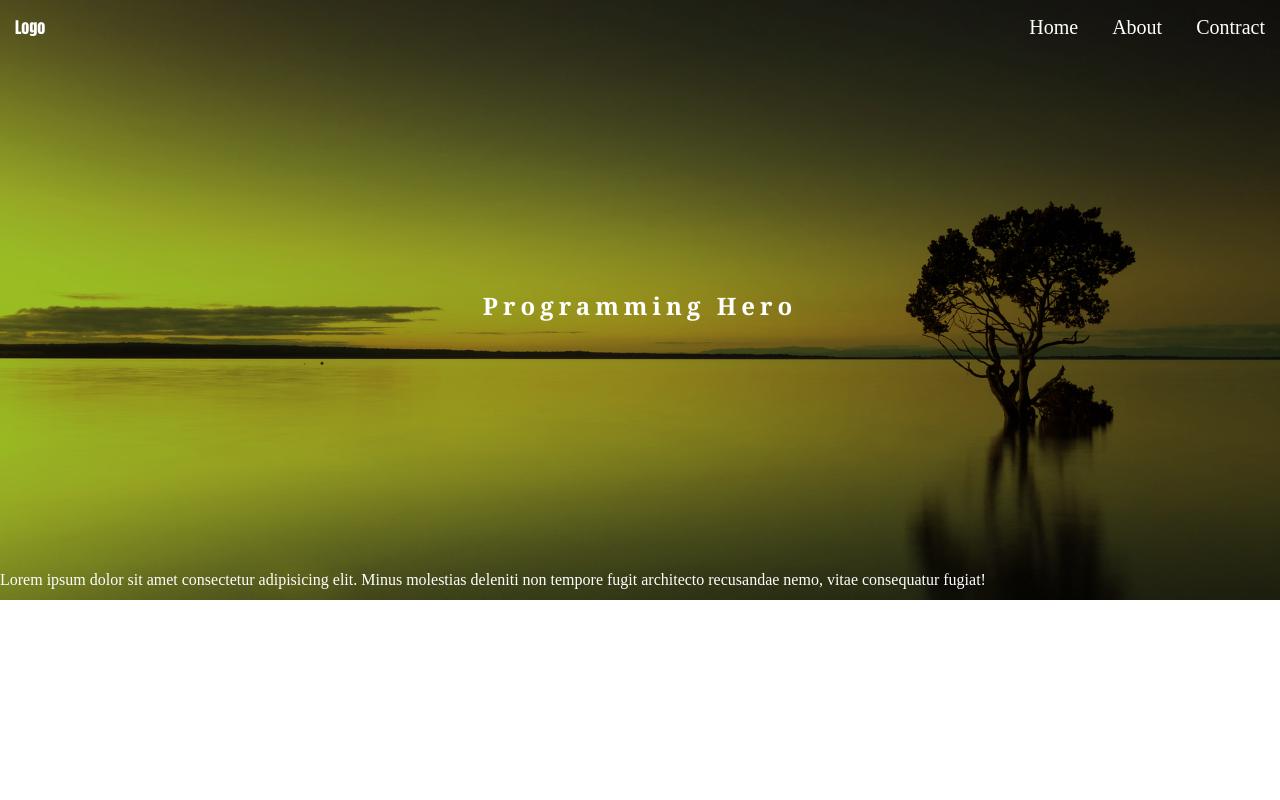
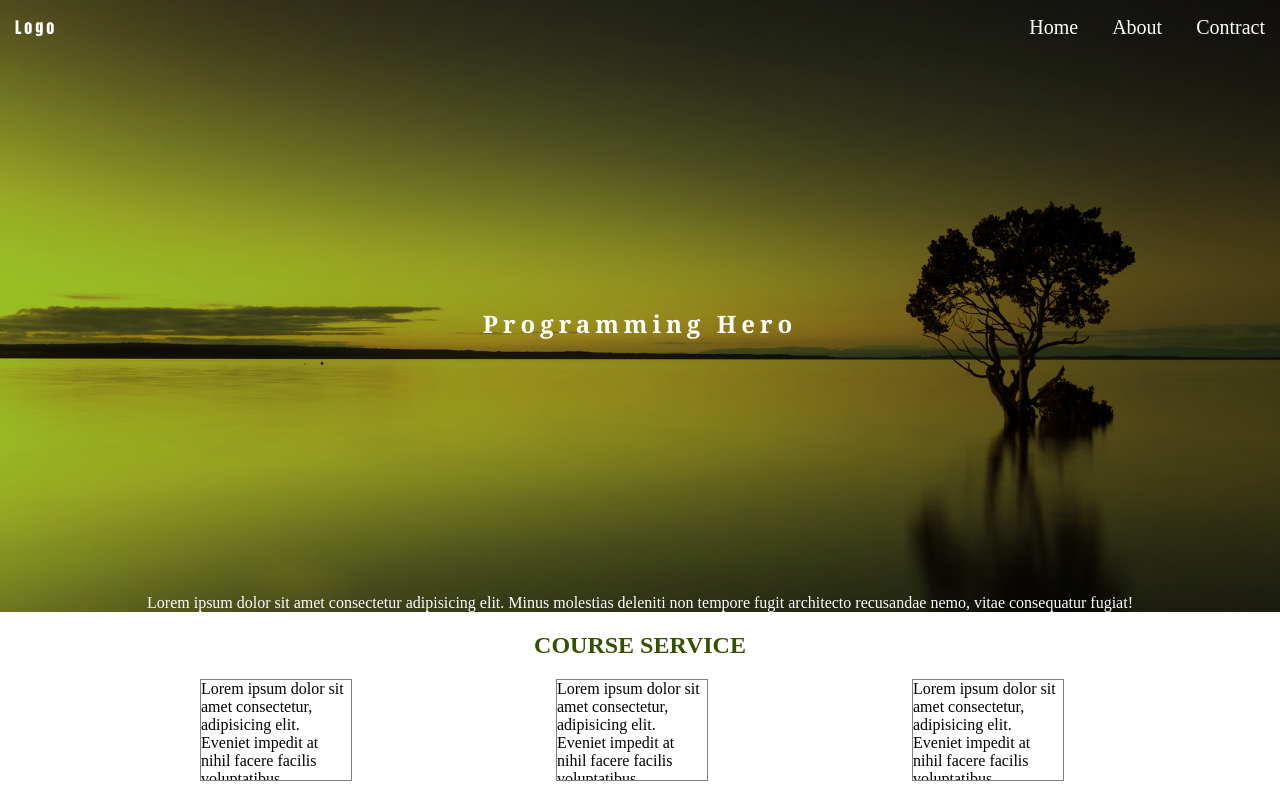
Before and after one commit to mdborhanuddin1/my-first-repo, a plain HTML site: page index.html in a window 1280 px wide. Drawn offline with Linux system fonts and the light colour scheme.

Commit message:
added code

```diff
--- a/index-style.css
+++ b/index-style.css
@@ -3,7 +3,7 @@ body{
 }
 .header{
     background-image: url(tree.jpg);
-    height: 600px;
+    /* height: 600px; */
     background-size: 100%;
     background-repeat: no-repeat;
     background-blend-mode: multiply;
@@ -26,14 +26,30 @@ ul li{
     padding: 15px;
     font-weight: 600;
     font-family: Impact, Haettenschweiler, 'Arial Narrow Bold', sans-serif;
+    letter-spacing: 3px;
 }
-h2{
+.head{
     font-family: Cambria, Cochin, Georgia, Times, 'Times New Roman', serif;
     letter-spacing: 5px;
-    margin: auto;
+    /* margin: auto; */
     height: 500px;
     width: 100%;
     justify-content: center;
     align-items: center;
     display: flex;
 }
+p{
+    text-align: center;
+}
+.service{
+    color: rgb(54, 80, 1);
+    text-align: center;
+}
+.box1{
+    display:inline-block;
+    width: 150px;
+    height: 100px;
+    border: 1px solid gray;
+    overflow: hidden;
+    margin-left: 200px;
+}
--- a/index.html
+++ b/index.html
@@ -19,8 +19,14 @@
                 <div class="logo">Logo</div>
             </div>
         </div>
-        <h2>Programming Hero</h2>
+        <h2 class="head">Programming Hero</h2>
         <p>Lorem ipsum dolor sit amet consectetur adipisicing elit. Minus molestias deleniti non tempore fugit architecto recusandae nemo, vitae consequatur fugiat!</p>
+    </div>
+    <h2 class="service">COURSE SERVICE</h2>
+    <div class="box">
+        <div class="box1 box-box1">Lorem ipsum dolor sit amet consectetur, adipisicing elit. Eveniet impedit at nihil facere facilis voluptatibus laudantium minima. Officia, est debitis?</div>
+        <div class="box1 box-box2">Lorem ipsum dolor sit amet consectetur, adipisicing elit. Eveniet impedit at nihil facere facilis voluptatibus laudantium minima. Officia, est debitis?</div>
+        <div class="box1 box-box3">Lorem ipsum dolor sit amet consectetur, adipisicing elit. Eveniet impedit at nihil facere facilis voluptatibus laudantium minima. Officia, est debitis?</div>
     </div>
 </body>
 </html>
```
